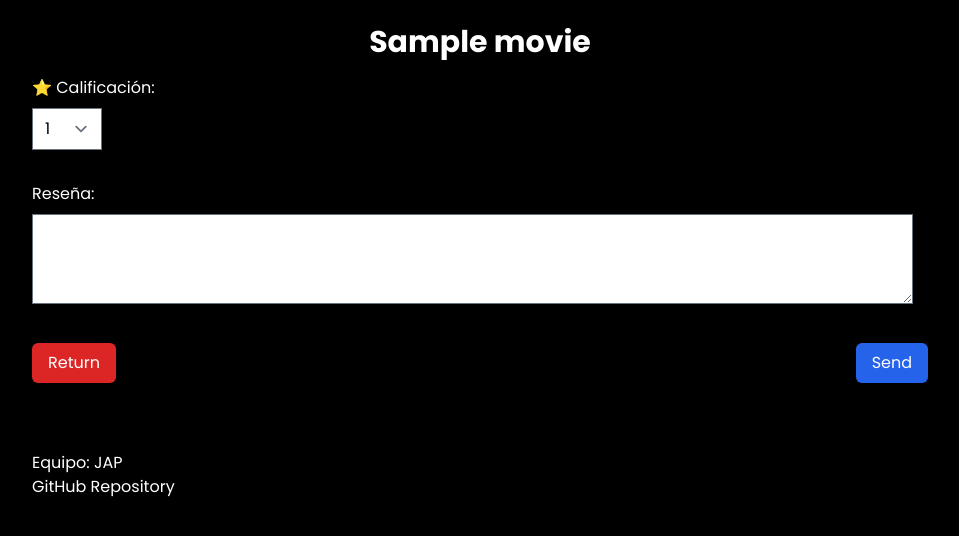
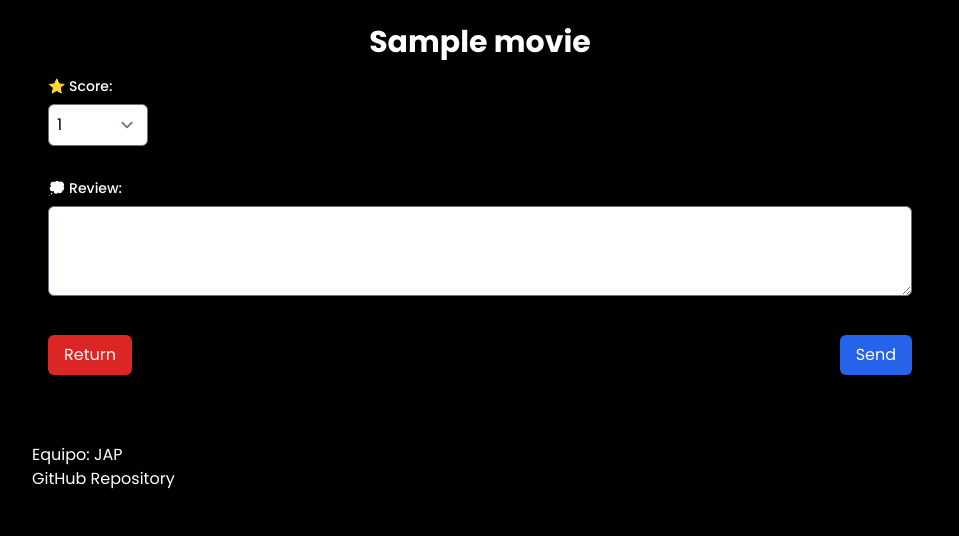
Before and after one commit to JAP-WEB/MyMovies, a Django app: page /movies/1/review/ in a window 1280 px wide. Shown: the part 116-652 px from the top of the page, without its empty margins (160-1119 px from the left). Run offline with Django 5.2, Linux system fonts and the light colour scheme; a user stored in the database is signed in; tables that the repository leaves empty hold one stand-in row (values such as "Sample post"); some libraries are stand-ins or nearby versions.

Commit message:
Actualización

```diff
--- a/movies/formR.py
+++ b/movies/formR.py
@@ -1,11 +1,13 @@
-#Utilizar formularios
 from django import forms
 
-#funciones existentes para pagina de reseña
-#Formulario para el reiew se debe llenar para enviar
 class ReviewF(forms.Form):
-    rating = forms.ChoiceField(label="⭐ Calificación",
-                                choices=[(i, str(i)) for i in range(1, 11)],  # Genera opciones del 1 al 10
-                                error_messages={"required": "La calificación es obligatoria"},
-                                widget=forms.Select(attrs={"class":"text-black"}))
-    review = forms.CharField(label="Reseña", widget=forms.Textarea(attrs={"class":"text-black", "rows": 3, "cols": 60}))
+    rating = forms.ChoiceField(
+        label="⭐ Score:",
+        choices=[(i, str(i)) for i in range(1, 11)],  # Genera opciones del 1 al 10
+        error_messages={"required": "La calificación es obligatoria"},
+        widget=forms.Select(attrs={"class": "text-black fixed-size w-full p-2 border border-gray-300 rounded-md"})
+    )
+    review = forms.CharField(
+        label="💭 Review:",
+        widget=forms.Textarea(attrs={"class": "text-black w-full p-2 border border-gray-300 rounded-md", "rows": 3})
+    )
--- a/movies/static/movies/css/output.css
+++ b/movies/static/movies/css/output.css
@@ -720,6 +720,40 @@ select {
   --tw-contain-style:  ;
 }
 
+.container {
+  width: 100%;
+}
+
+@media (min-width: 640px) {
+  .container {
+    max-width: 640px;
+  }
+}
+
+@media (min-width: 768px) {
+  .container {
+    max-width: 768px;
+  }
+}
+
+@media (min-width: 1024px) {
+  .container {
+    max-width: 1024px;
+  }
+}
+
+@media (min-width: 1280px) {
+  .container {
+    max-width: 1280px;
+  }
+}
+
+@media (min-width: 1536px) {
+  .container {
+    max-width: 1536px;
+  }
+}
+
 .fixed {
   position: fixed;
 }
@@ -1398,6 +1405,10 @@ select {
     margin-bottom: 2rem;
   }
 
+  .sm\:mb-0 {
+    margin-bottom: 0px;
+  }
+
   .sm\:ml-3 {
     margin-left: 0.75rem;
   }
@@ -1406,6 +1417,10 @@ select {
     margin-left: 1rem;
   }
 
+  .sm\:mr-2 {
+    margin-right: 0.5rem;
+  }
+
   .sm\:mt-0 {
     margin-top: 0px;
   }
@@ -1458,12 +1469,12 @@ select {
     width: 100%;
   }
 
-  .sm\:w-\[calc\(33\.333\%-1rem\)\] {
-    width: calc(33.333% - 1rem);
-  }
-
   .sm\:max-w-lg {
     max-width: 32rem;
+  }
+
+  .sm\:flex-row {
+    flex-direction: row;
   }
 
   .sm\:flex-row-reverse {
--- a/movies/templates/movies/review.html
+++ b/movies/templates/movies/review.html
@@ -1,30 +1,36 @@
 {% extends "movies/base.html" %}
 
 {% block article %}
-
-<div class="mt-6">
-    <form method="post">
+<style>
+    .fixed-size {
+        width: 100px; /* Tamaño fijo para el select de calificación */
+    }
+    .label-white {
+        color: white; /* Color blanco para las etiquetas */
+    }
+</style>
+<div class="mt-6 container mx-auto px-4">
+    <form method="post" class="w-full">
         {% csrf_token %}
         <div class="text-center font-bold text-3xl my-4">
-        <h2>{{ movie_name }}</h2>
+            <h2 class="text-xl sm:text-2xl md:text-3xl">{{ movie_name }}</h2>
         </div>
-      <div>
-        {{ form.rating.label_tag }}
+        <div class="mb-4">
+            <label for="id_rating" class="block text-sm font-medium label-white">{{ form.rating.label }}</label>
             <div class="my-2 text-black">
                 {{ form.rating }}
             </div>
         </div>
         <div class="my-8">
-        {{ form.review.label_tag }}
+            <label for="id_review" class="block text-sm font-medium label-white">{{ form.review.label }}</label>
             <div class="my-2 text-black">
                 {{ form.review }}
             </div>
         </div>
-      <div class="mt-6 flex items-center justify-between">
-          <a href="{% url 'movie_detail' movie_id=movie_id %}" class="inline-block px-4 py-2 bg-red-600 text-white rounded-md text-center hover:bg-red-700">Return</a>
-          <button type="submit" class="inline-block px-4 py-2 bg-blue-600 text-white rounded-md text-center hover:bg-blue-700">Send</button>
+        <div class="mt-6 flex flex-col sm:flex-row items-center justify-between">
+            <a href="{% url 'movie_detail' movie_id=movie_id %}" class="w-full sm:w-auto mb-2 sm:mb-0 sm:mr-2 px-4 py-2 bg-red-600 text-white rounded-md text-center hover:bg-red-700">Return</a>
+            <button type="submit" class="w-full sm:w-auto px-4 py-2 bg-blue-600 text-white rounded-md text-center hover:bg-blue-700">Send</button>
         </div>
     </form>
 </div>
-
 {% endblock %}
```
Also changed, not shown: other parts of movies/static/movies/css/output.css (+26 -47 lines), movies/templates/movies/movie_detail.html (+10 -9 lines). Lines whose indentation alone changed are shown as unchanged.
